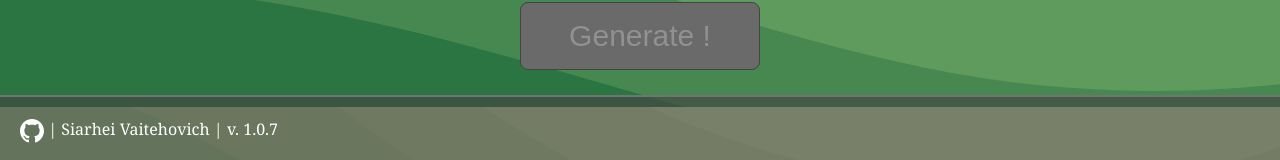
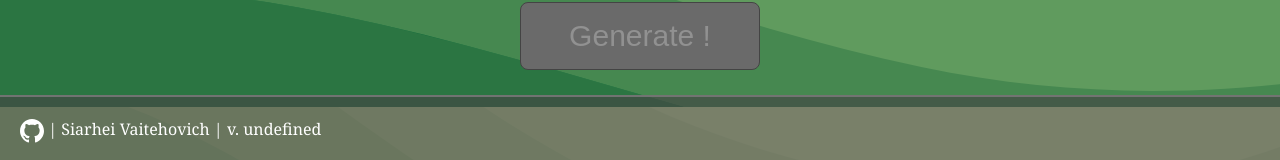
Before and after one commit to SW999/random-number, a React (Vite) app: page / in a window 1280 px wide. Shown: the part 693-853 px from the top of the page. Built offline with nearby package versions, Linux system fonts and the light colour scheme.

Commit message:
Add package version from within a component

```diff
--- a/src/components/Footer.tsx
+++ b/src/components/Footer.tsx
@@ -1,6 +1,5 @@
 import React, { memo } from 'react';
 import { createPortal } from 'react-dom';
-import { version } from '../../package.json';
 import github from '~img/github.svg';
 
 function Footer() {
@@ -13,7 +12,7 @@ function Footer() {
       >
         <img src={github} alt="github" width="24" height="24" />
       </a>{' '}
-      | Siarhei Vaitehovich | {`v. ${version}`}
+      | Siarhei Vaitehovich | {`v. ${process.env.npm_package_version}`}
     </span>
   );
 
```
